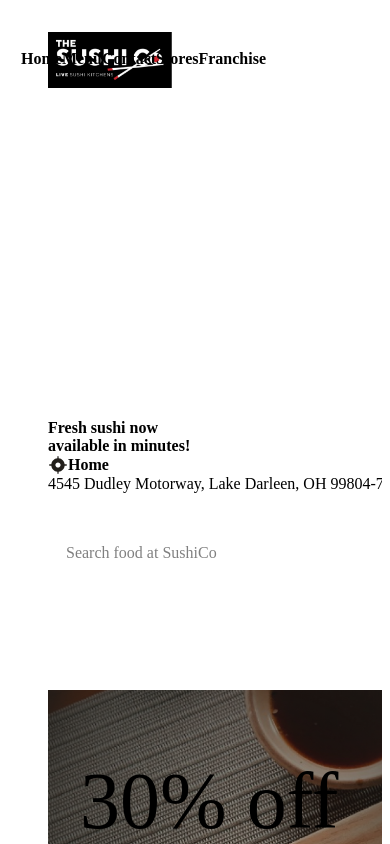
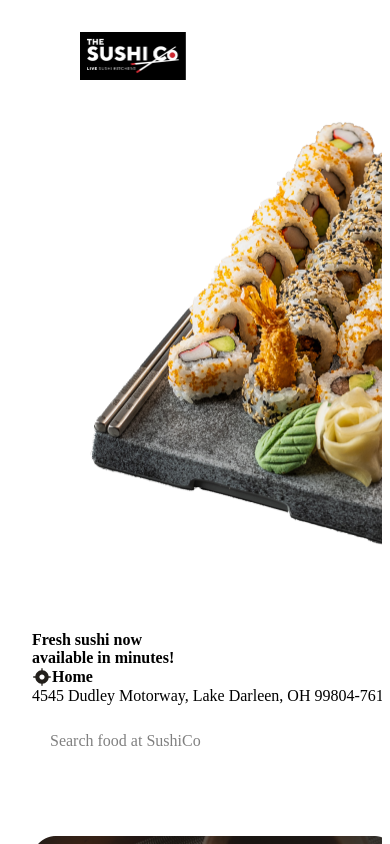
Before and after one commit to Maneesh59595/Food, a React (Vite) app: page / in a window 390 px wide. Shown: the top 844 px of the page. Built offline with nearby package versions, Linux system fonts and the light colour scheme; the HTML template or start-up script is replaced by a standard one.

Commit message:
genericScreens

```diff
--- a/src/App.tsx
+++ b/src/App.tsx
@@ -5,17 +5,12 @@ import {
   useNavigationType,
   useLocation,
 } from "react-router-dom";
-import Home from "./pages/Home";
-import AboutUs from "./pages/AboutUs";
-import Contact from "./pages/Contact";
-import Franchise from "./pages/Franchise";
-import Stores from "./pages/Stores";
-import IPhone1415ProMax from "./pages/IPhone1415ProMax";
-import IPhone1415ProMax1 from "./pages/IPhone1415ProMax1";
-import IPhone1415ProMax2 from "./pages/IPhone1415ProMax2";
-import IPhone1415ProMax3 from "./pages/IPhone1415ProMax3";
-import Stores1 from "./pages/Stores1";
 
+import GenericHomePageForAllScreens from "./CommonpagesForAllScreens/GenericHomePageForAllScreens"
+import GenericAboutUsPageForAllScreens from "./CommonpagesForAllScreens/GenericAboutPageForAllScreens"
+import GenericContactPageForAllScreens from "./CommonpagesForAllScreens/GenericontactPageForAllScreens"
+import GenericFranchisePageForAllScreens from "./CommonpagesForAllScreens/GenerifranchisePageForAllScreens"
+import GenericStoresPageForAllScreens from "./CommonpagesForAllScreens/GenericStorePageForAllScreens"
 function App() {
   const action = useNavigationType();
   const location = useLocation();
@@ -90,16 +85,11 @@ function App() {
 
   return (
     <Routes>
-      <Route path="/" element={<Home />} />
-      <Route path="/about-us" element={<AboutUs />} />
-      <Route path="/contact" element={<Contact />} />
-      <Route path="/franchise" element={<Franchise />} />
-      <Route path="/stores" element={<Stores />} />
-      <Route path="/iphone-14-15-pro-max-3" element={<IPhone1415ProMax />} />
-      <Route path="/iphone-14-15-pro-max-1" element={<IPhone1415ProMax1 />} />
-      <Route path="/iphone-14-15-pro-max-2" element={<IPhone1415ProMax2 />} />
-      <Route path="/iphone-14-15-pro-max-4" element={<IPhone1415ProMax3 />} />
-      <Route path="/stores1" element={<Stores1 />} />
+      <Route path="/" element={ <GenericHomePageForAllScreens />} />
+      <Route path="/about-us" element={<GenericAboutUsPageForAllScreens />} />
+      <Route path="/contact" element={<GenericContactPageForAllScreens />} />
+      <Route path="/franchise" element={<GenericFranchisePageForAllScreens />} />
+      <Route path="/stores" element={<GenericStoresPageForAllScreens />} />
     </Routes>
   );
 }
--- /dev/null
+++ b/src/CommonpagesForAllScreens/GenericAboutPageForAllScreens.jsx
@@ -0,0 +1,21 @@
+
+import AboutUsPageForLargeScreens from "../pages/AboutUs"
+import AboutUsPageForMobile from "../pages/IPhone1415ProMax2"
+import { useMediaQuery } from 'react-responsive'
+
+
+function GenericAboutUsPageForAllScreens() {
+  const isBigScreen = useMediaQuery({ query: '(min-width: 1824px)' })
+  const isTabletOrMobile = useMediaQuery({ query: '(max-width: 1224px)' })
+  const isDesktopOrLaptop = useMediaQuery({
+    query: '(min-width: 1224px)'
+  })
+  return (
+    <>
+      {isDesktopOrLaptop && <AboutUsPageForLargeScreens />}
+      {isTabletOrMobile && <AboutUsPageForMobile />}
+    </>
+  )
+}
+
+export default GenericAboutUsPageForAllScreens
--- /dev/null
+++ b/src/CommonpagesForAllScreens/GenericHomePageForAllScreens.jsx
@@ -0,0 +1,21 @@
+
+import HomePageForLargeScreens from "../pages/Home"
+import HomePageForMobile from "../pages/IPhone1415ProMax1"
+import { useMediaQuery } from 'react-responsive'
+
+
+function GenericHomePageForAllScreens() {
+  const isBigScreen = useMediaQuery({ query: '(min-width: 1824px)' })
+  const isTabletOrMobile = useMediaQuery({ query: '(max-width: 1224px)' })
+  const isDesktopOrLaptop = useMediaQuery({
+    query: '(min-width: 1224px)'
+  })
+  return (
+    <>
+      {isDesktopOrLaptop && <HomePageForLargeScreens />}
+      {isTabletOrMobile && <HomePageForMobile />}
+    </>
+  )
+}
+
+export default GenericHomePageForAllScreens
--- /dev/null
+++ b/src/CommonpagesForAllScreens/GenericStorePageForAllScreens.jsx
@@ -0,0 +1,21 @@
+
+import StoresPageForLargeScreens from "../pages/Stores"
+import StoresPageForMobile from "../pages/Stores1"
+import { useMediaQuery } from 'react-responsive'
+
+
+function GenericStoresPageForAllScreens() {
+  const isBigScreen = useMediaQuery({ query: '(min-width: 1824px)' })
+  const isTabletOrMobile = useMediaQuery({ query: '(max-width: 1224px)' })
+  const isDesktopOrLaptop = useMediaQuery({
+    query: '(min-width: 1224px)'
+  })
+  return (
+    <>
+      {isDesktopOrLaptop && <StoresPageForLargeScreens />}
+      {isTabletOrMobile && <StoresPageForMobile />}
+    </>
+  )
+}
+
+export default GenericStoresPageForAllScreens
--- /dev/null
+++ b/src/CommonpagesForAllScreens/GenericontactPageForAllScreens.jsx
@@ -0,0 +1,21 @@
+
+import ContactPageForLargeScreens from "../pages/Contact"
+import ContactPageForMobile from "../pages/IPhone1415ProMax"
+import { useMediaQuery } from 'react-responsive'
+
+
+function GenericContactPageForAllScreens() {
+  const isBigScreen = useMediaQuery({ query: '(min-width: 1824px)' })
+  const isTabletOrMobile = useMediaQuery({ query: '(max-width: 1224px)' })
+  const isDesktopOrLaptop = useMediaQuery({
+    query: '(min-width: 1224px)'
+  })
+  return (
+    <>
+      {isDesktopOrLaptop && <ContactPageForLargeScreens />}
+      {isTabletOrMobile && <ContactPageForMobile />}
+    </>
+  )
+}
+
+export default GenericContactPageForAllScreens
--- /dev/null
+++ b/src/CommonpagesForAllScreens/GenerifranchisePageForAllScreens.jsx
@@ -0,0 +1,21 @@
+
+import FranchiseUsPageForLargeScreens from "../pages/Franchise"
+import FranchisePageForMobile from "../pages/IPhone1415ProMax3"
+import { useMediaQuery } from 'react-responsive'
+
+
+function GenericFranchisePageForAllScreens() {
+  const isBigScreen = useMediaQuery({ query: '(min-width: 1824px)' })
+  const isTabletOrMobile = useMediaQuery({ query: '(max-width: 1224px)' })
+  const isDesktopOrLaptop = useMediaQuery({
+    query: '(min-width: 1224px)'
+  })
+  return (
+    <>
+      {isDesktopOrLaptop && <FranchiseUsPageForLargeScreens />}
+      {isTabletOrMobile && <FranchisePageForMobile />}
+    </>
+  )
+}
+
+export default GenericFranchisePageForAllScreens
```
Also changed, not shown: package.json (+5 -4 lines), 1 other file (tests, documents, lock files or other folders).
